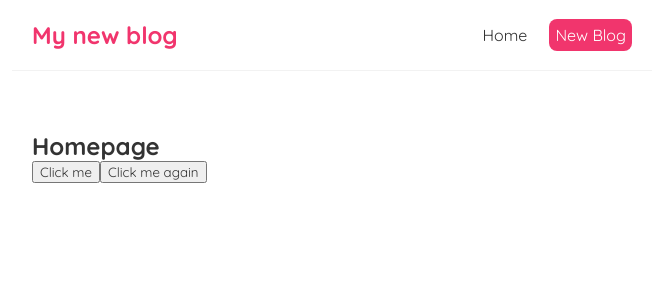
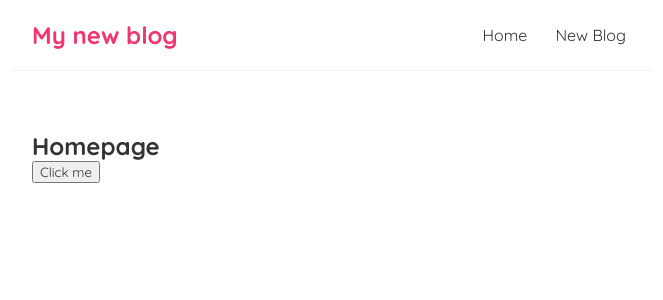
Before and after one commit to RajaramBhurtel/react-blog, a React (Create React App) app: page / in a window 1280 px wide. Shown: the top 300 px of the page, without its empty margins (308-971 px from the left). Built offline with nearby package versions, Linux system fonts and the light colour scheme.

Commit message:
Style and Button removed

```diff
--- a/src/Home.js
+++ b/src/Home.js
@@ -1,18 +1,11 @@
 const Home = () => {
     const handleClick = (e) =>{
         console.log('clicked', e);
-    }
-    const handleClickAgain = (name) =>{
-        console.log('clicked by ' + name);
     }
     return (
         <div className="home">
             <h2>Homepage</h2>
             <button onClick={handleClick}>Click me</button>
-            {/* button click with anyonomous function */}
-            <button onClick={() =>{
-                handleClickAgain("Sabin");
-            }}>Click me again</button>
         </div>
      );
 }
--- a/src/Navbar.js
+++ b/src/Navbar.js
@@ -4,11 +4,7 @@ const Navbar = () => {
             <h1>My new blog</h1>
             <div className="links">
                 <a href="/">Home</a>
-                <a href="/create" style={ {
-                    color: 'white',
-                    backgroundColor: '#f1356d',
-                    borderRadius: '8px'
-                } }>New Blog</a>
+                <a href="/create" >New Blog</a>
             </div>
         </nav>
      );
```
